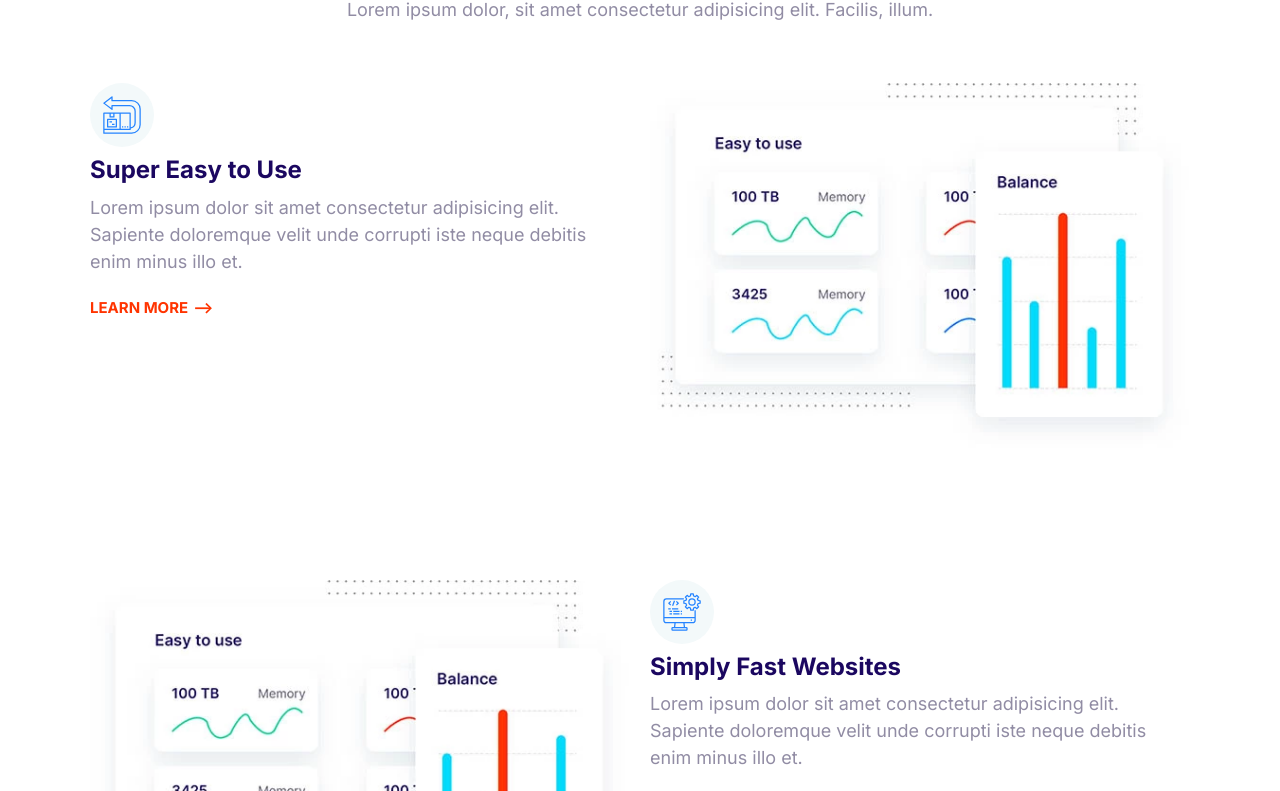
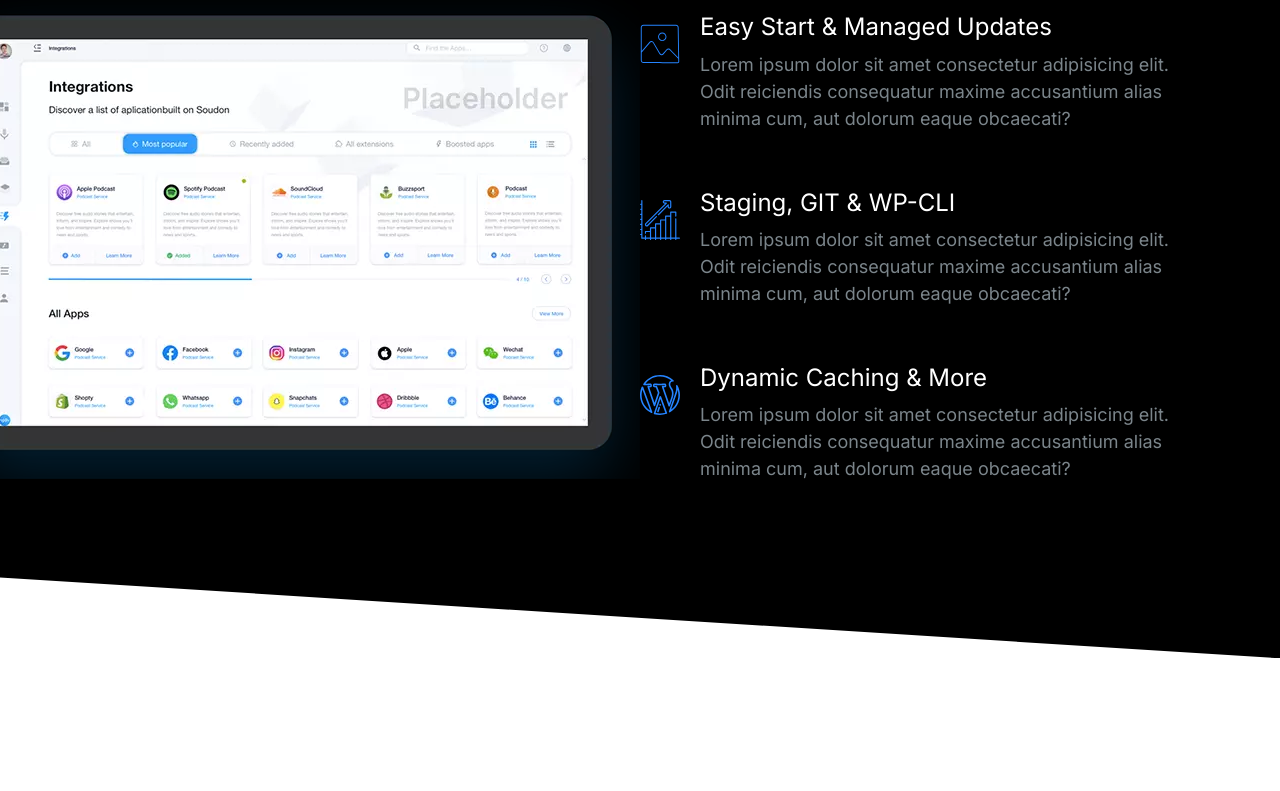
Before and after one commit to pryeshgohil/moshify, a plain HTML site: page index.html in a window 1280 px wide. Shown: the part 151-942 px from the top of the page. After the commit the page ends 809 px from the top, so only its background shows below. Drawn offline with Linux system fonts and the light colour scheme.

Commit message:
Build the showcase component.

```diff
--- a/css/styles.css
+++ b/css/styles.css
@@ -14,6 +14,11 @@
 }
 
 /* Typography */
+
+::selection {
+    background: var(--color-primary);
+    color: #fff;
+}
 
 html {
     font-size: 62.5%;
@@ -42,6 +47,7 @@ h2 {
 
 h3 {
     font-size: 3rem;
+    font-weight: 500;
 }
 
 p {
@@ -133,7 +139,6 @@ a {
 .list {
     list-style: none;
     padding-left:0;
-    color: var(--color-headings);
 }
 
 .list--inline .list__item {
@@ -144,6 +149,7 @@ a {
 .list--tick {
     list-style-image: url(../images/tick.svg);
     padding-left:3rem;
+    color: var(--color-headings);
 }
 
 .list--tick .list__item {
@@ -414,6 +420,7 @@ a {
 /* Media */
 .media {
     display: flex;
+    margin-bottom: 4rem;
 }
 
 .media__title {
@@ -618,19 +625,21 @@ a {
     color: #7b858b;
 }
 
-.block--dark .block__heading {
+.block--dark h1,
+.block--dark h2,
+.block--dark h3 {
     color: #fff;
 }
 
 .block--skewed-right {
     padding-bottom: calc(var(--padding--vertical) + 4rem);
-    clip-path: polygon(0% 0%, 100% 0%, 100% 100%, 0% 80%);
+    clip-path: polygon(0% 0%, 100% 0%, 100% 100%, 0% 90%);
 }
 
 
 .block--skewed-left {
     padding-bottom: calc(var(--padding--vertical) + 4rem);
-    clip-path: polygon(0% 0%, 100% 0%, 100% 80%, 0% 100%);
+    clip-path: polygon(0% 0%, 100% 0%, 100% 90%, 0% 100%);
 }
 
 .container {
@@ -702,10 +711,6 @@ a {
 }
 
 /* Hero */
-.hero {
-    clip-path: polygon(0% 0%, 100% 0%, 100% 90%, 0% 100%);
-}
-
 .hero__tagline {
     font-size: 2rem;
     color: #b9c3cf;
@@ -790,3 +795,26 @@ a {
         order: 2;
     }
 }
+
+/* Showcase Block */
+.block-showcase__image > img {
+    width: 100%;
+}
+
+@media screen and (min-width: 768px) {
+
+    .block-showcase .grid {
+        grid-template-columns: 50% 50%;
+
+    }
+
+    .block-showcase__image {
+
+        justify-self: end;
+    }
+
+    .block-showcase__image > img {
+        width: auto;
+        max-width: 700px;
+    }
+}
--- a/index.html
+++ b/index.html
@@ -14,91 +14,77 @@
     <link rel="stylesheet" href="css/styles.css" />
   </head>
   <body>
-    <section class="block container">
+    <section class="block block--dark block--skewed-right block-showcase">
       <header class="block__header">
-        <h2>Host on the Cloud to Keep Growing</h2>
-        <p>
-          Lorem ipsum dolor, sit amet consectetur adipisicing elit. Facilis,
-          illum.
-        </p>
+        <h2>User-friendly Control Panel</h2>
       </header>
-      <article class="grid grid--1x2 feature">
-        <div class="feature__content">
-          <span class="icon-container">
-            <svg class="icon icon--primary">
-              <use xlink:href="images/sprite.svg#easy"></use>
-            </svg>
-          </span>
-          <h3 class="feature__heading">Super Easy to Use</h3>
-          <p>
-            Lorem ipsum dolor sit amet consectetur adipisicing elit. Sapiente
-            doloremque velit unde corrupti iste neque debitis enim minus illo
-            et.
-          </p>
-          <a href="#" class="link-arrow">Learn More</a>
-        </div>
-        <picture>
+      <div class="container grid grid--1x2">
+        <picture class="block-showcase__image">
           <source
             type="image/webp"
-            srcset="images/easy.webp 1x, images/easy@2x.webp 2x" />
+            srcset="images/ipad.webp 1x, images/ipad@2x.webp"
+          />
           <source
-            type="image/jpg"
-            srcset="images/easy.jpg 1x, images/easy@2x.jpg 2x" />
-          <img class="feature__image" src="images/easy@2x.jpg" alt=""
-        /></picture>
-      </article>
-      <article class="grid grid--1x2 feature">
-        <div class="feature__content">
-          <span class="icon-container">
+            type="image/png"
+            srcset="images/ipad.png 1x, images/ipad@2x.png"
+          />
+          <img src="images/ipad.png" alt="" />
+        </picture>
+        <ul class="list">
+          <li>
+            <div class="media">
+              <div class="media__image">
                 <svg class="icon icon--primary">
-              <use xlink:href="images/sprite.svg#computer"></use>
+                  <use xlink:href="images/sprite.svg#snap"></use>
                 </svg>
-          </span>
-          <h3 class="feature__heading">Simply Fast Websites</h3>
+              </div>
+              <div class="media__body">
+                <h3 class="media__title">Easy Start & Managed Updates</h3>
                 <p>
-            Lorem ipsum dolor sit amet consectetur adipisicing elit. Sapiente
-            doloremque velit unde corrupti iste neque debitis enim minus illo
-            et.
+                  Lorem ipsum dolor sit amet consectetur adipisicing elit. Odit
+                  reiciendis consequatur maxime accusantium alias minima cum,
+                  aut dolorum eaque obcaecati?
                 </p>
-          <a href="#" class="link-arrow">Learn More</a>
               </div>
-        <picture>
-          <source
-            type="image/webp"
-            srcset="images/easy.webp 1x, images/easy@2x.webp 2x" />
-          <source
-            type="image/jpg"
-            srcset="images/easy.jpg 1x, images/easy@2x.jpg 2x" />
-          <img class="feature__image" src="images/easy@2x.jpg" alt=""
-        /></picture>
-      </article>
-      <article class="grid grid--1x2 feature">
-        <div class="feature__content">
-          <span class="icon-container">
+            </div>
+          </li>
+          <li>
+            <div class="media">
+              <div class="media__image">
+                <svg class="icon icon--primary">
+                  <use xlink:href="images/sprite.svg#growth"></use>
+                </svg>
+              </div>
+              <div class="media__body">
+                <h3 class="media__title">Staging, GIT & WP-CLI</h3>
+                <p>
+                  Lorem ipsum dolor sit amet consectetur adipisicing elit. Odit
+                  reiciendis consequatur maxime accusantium alias minima cum,
+                  aut dolorum eaque obcaecati?
+                </p>
+              </div>
+            </div>
+          </li>
+          <li>
+            <div class="media">
+              <div class="media__image">
                 <svg class="icon icon--primary">
                   <use xlink:href="images/sprite.svg#wordpress"></use>
                 </svg>
-          </span>
-          <h3 class="feature__heading">WordPress made easy</h3>
+              </div>
+              <div class="media__body">
+                <h3 class="media__title">Dynamic Caching & More</h3>
                 <p>
-            Lorem ipsum dolor sit amet consectetur adipisicing elit. Sapiente
-            doloremque velit unde corrupti iste neque debitis enim minus illo
-            et.
+                  Lorem ipsum dolor sit amet consectetur adipisicing elit. Odit
+                  reiciendis consequatur maxime accusantium alias minima cum,
+                  aut dolorum eaque obcaecati?
                 </p>
-          <a href="#" class="link-arrow">Learn More</a>
               </div>
-        <picture>
-          <source
-            type="image/webp"
-            srcset="images/easy.webp 1x, images/easy@2x.webp 2x" />
-          <source
-            type="image/jpg"
-            srcset="images/easy.jpg 1x, images/easy@2x.jpg 2x" />
-          <img class="feature__image" src="images/easy@2x.jpg" alt=""
-        /></picture>
-      </article>
+            </div>
+          </li>
+        </ul>
+      </div>
     </section>
-
     <script src="js/main.js"></script>
   </body>
 </html>
```
Also changed, not shown: components/showcase.html (added, +71 -0 lines), images/ipad.png (added), images/ipad.webp (added), images/ipad@2x.png (added), images/ipad@2x.webp (added). Lines whose indentation alone changed are shown as unchanged.
